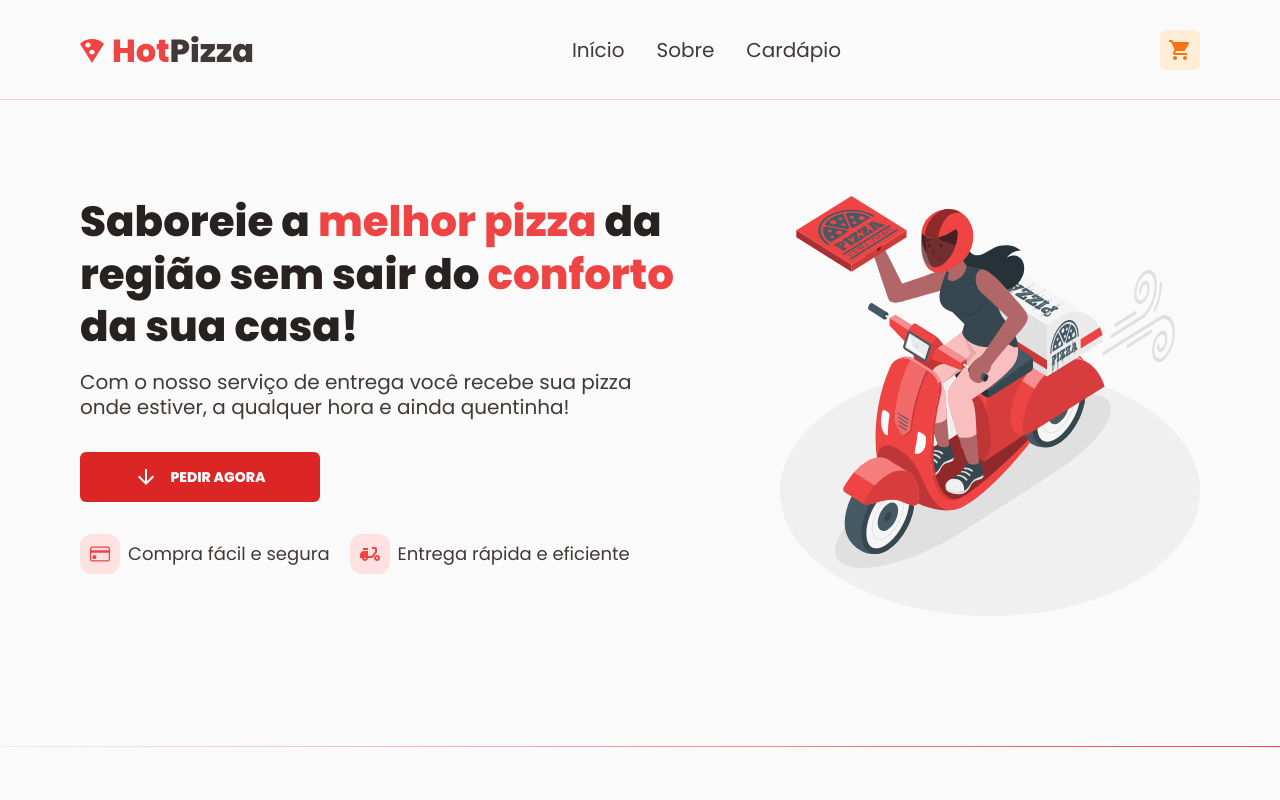
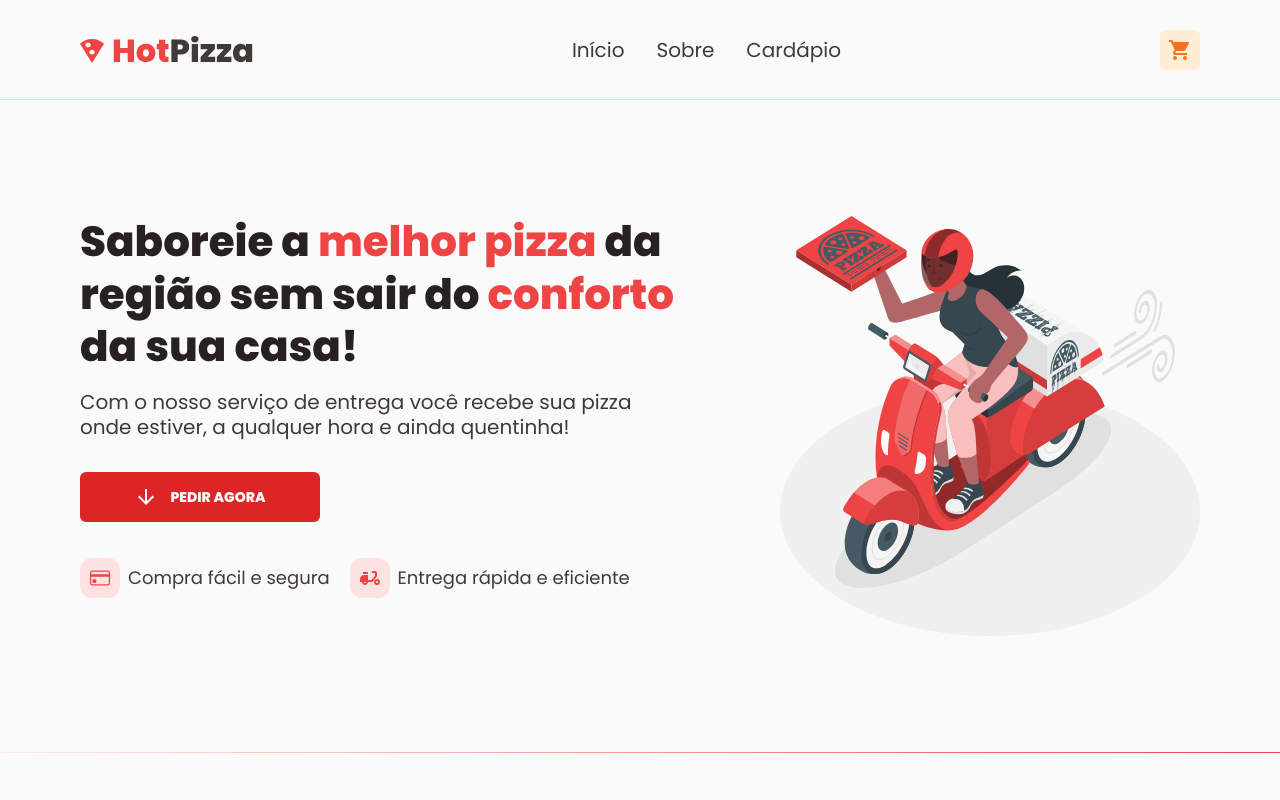
Before and after one commit to duardodev/pizzashop, a Next.js app: page / in a window 1280 px wide. Shown: the top 800 px of the page. Built offline with nearby package versions, Linux system fonts and the light colour scheme.

Commit message:
refactor: adapt the margin of the intro section

```diff
--- a/src/app/page.tsx
+++ b/src/app/page.tsx
@@ -15,7 +15,7 @@ export default function Home() {
       <Header />
 
       <main>
-        <section className="max-w-[1120px] mt-24 mb-[130px] mx-auto">
+        <section className="max-w-[1120px] my-[116px] mx-auto">
           <div className="flex justify-between">
             <div className="max-w-[600px] flex flex-col items-start gap-8">
               <div>
@@ -34,7 +34,7 @@ export default function Home() {
                 PEDIR AGORA
               </button>
 
-              <div className="flex gap-5">
+              <div className="mt-1 flex gap-5">
                 <div className="flex items-center gap-2">
                   <div className="h-10 w-10 bg-red-light p-2 rounded-xl flex items-center justify-center">
                     <BsCreditCard size={20} className="text-red" />
```
